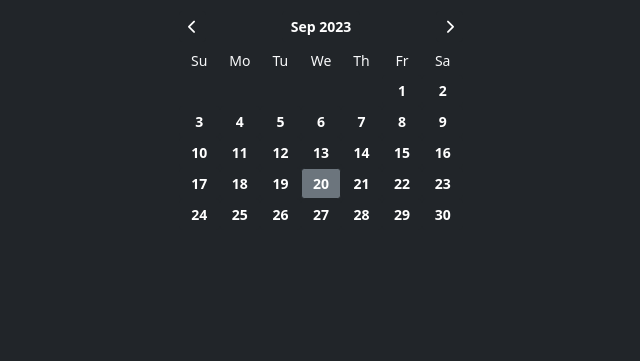
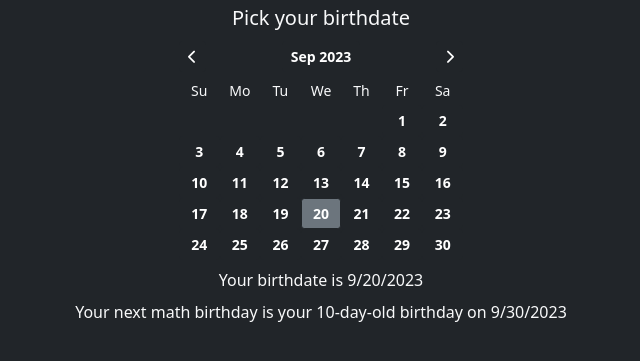
Before and after one commit to estidlore/math-birthdays, a plain HTML site: page index.html in a window 1280 px wide. Shown: the part 61-422 px from the top of the page, without its empty margins (319-959 px from the left). Drawn offline with nearby package versions, Linux system fonts and the light colour scheme.

Commit message:
calculate and show math birthday
- Add getNextMathBirthday util
- Show next math birthday when a date is picked

```diff
--- a/index.html
+++ b/index.html
@@ -15,6 +15,7 @@
   <body class="bg-dark min-vh-100 text-light">
     <div class="align-items-center d-flex flex-column p-2">
       <p class="h1 fw-bold">Math Birthdays</p>
+      <p class="fs-5 mb-0">Pick your birthdate</p>
       <div id="datepicker"></div>
       <p class="mb-2" id="birthday"></p>
       <p class="text-center" id="math-birthday"></p>
@@ -285,7 +286,41 @@
     <script>
       $(document).ready(() => {
         const pickerWrapper = $("#datepicker");
-        const picker = datePicker({ onChange: console.log });
+        const birthdate = $("#birthday");
+        const mathBirthday = $("#math-birthday");
+
+        const getNextMathBirthday = (birthDate) => {
+          const DAY_MS = 1000 * 60 * 60 * 24;
+          const birthTime = birthDate.getTime();
+          const now = Date.now();
+          let days = 1;
+          let time = birthTime;
+          while (time <= now) {
+            days *= 10;
+            time = birthTime + DAY_MS * days;
+          }
+          return { date: new Date(time), days };
+        };
+
+        const setBirthdate = (birthDate) => {
+          if (birthDate.getTime() > Date.now()) {
+            birthdate.text("Your birthdate should be a past date");
+            mathBirthday.text("");
+          } else {
+            const { date, days } = getNextMathBirthday(birthDate);
+            const daysOld = `${days}-day-old birthday`;
+            birthdate.text(
+              `Your birthdate is ${birthDate.toLocaleDateString()}`
+            );
+            mathBirthday.text(
+              `Your next math birthday is your\n${daysOld} on ${date.toLocaleDateString()}`
+            );
+          }
+        };
+
+        const picker = datePicker({ onChange: setBirthdate });
+        setBirthdate(new Date());
+
         pickerWrapper.append(picker);
       });
     </script>
```
